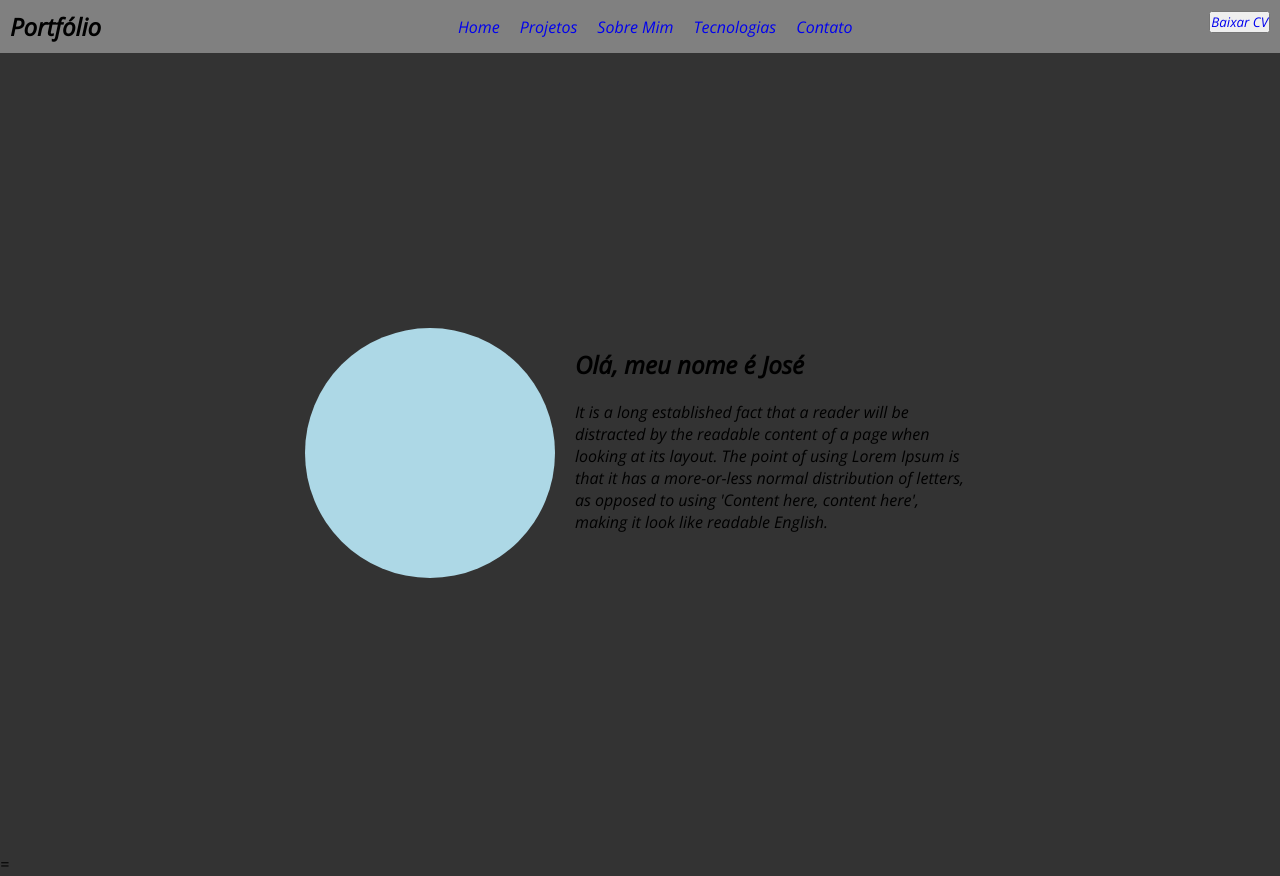
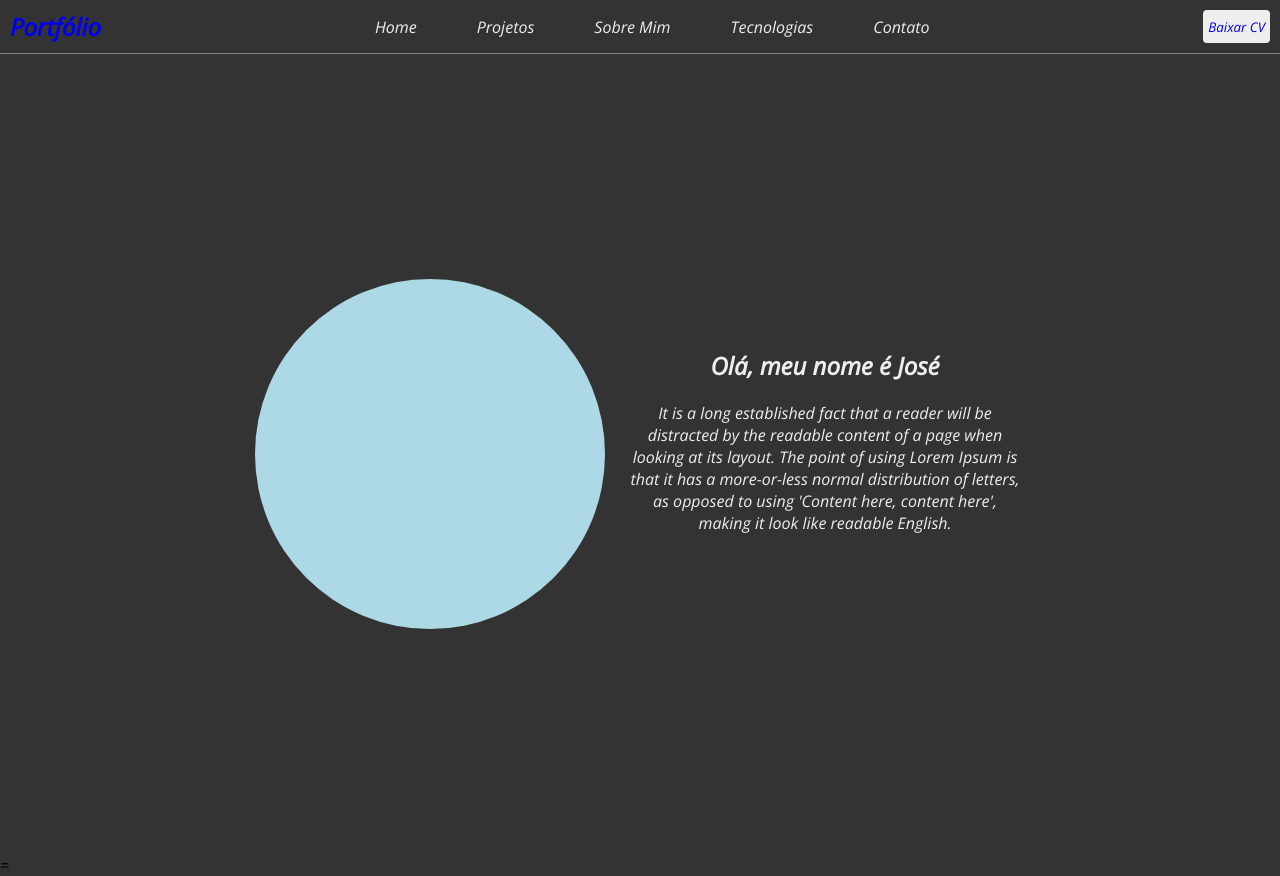
Before and after one commit to 38061027/portfolio, an Angular app: page / in a window 1280 px wide. Built offline with nearby package versions, Linux system fonts and the light colour scheme.

Commit message:
Colocando o transition nas colunas de projetos e estilizando o nav

```diff
--- a/src/app/app.component.ts
+++ b/src/app/app.component.ts
@@ -1,5 +1,5 @@
 import { Component, Output } from '@angular/core';
-import { SharedServiceService } from './shared-service.service';
+
 
 @Component({
   selector: 'app-root',
--- a/src/app/components/contato/contato.component.html
+++ b/src/app/components/contato/contato.component.html
@@ -5,7 +5,7 @@
     <header>
         <nav class="nav-bar">
             <div class="logo">
-                <h1>Portfólio</h1>
+                <h1><a routerLink="">Portfólio</a></h1>
             </div>
 
 
@@ -58,11 +58,11 @@
             </div>
 
                <div class="box-3">
-                <a href="https://www.linkedin.com/in/jos%C3%A9-augusto-36a38b22b/"><i class="fa-brands fa-linkedin"></i></a>
+                <a href="https://www.linkedin.com/in/jos%C3%A9-augusto-36a38b22b/" target="_blank"><i class="fa-brands fa-linkedin"></i></a>
 
                </div>
                <div class="box-3">
-                <a href="https://github.com/38061027"><i class="fa-brands fa-github"></i></a>
+                <a href="https://github.com/38061027" target="_blank"><i class="fa-brands fa-github"></i></a>
                 <p>https://github.com/38061027</p>
                </div>
                <div class="box-3">
--- a/src/app/components/home/home.component.css
+++ b/src/app/components/home/home.component.css
@@ -25,7 +25,7 @@ section {
   flex-direction: row;
   justify-content: center;
   gap: 20px;
-
+  align-items: center;
   flex-wrap: wrap;
 
 }
@@ -36,8 +36,8 @@ section {
 
   background: lightblue;
   border-radius: 50%;
-  width: 250px;
-  height: 250px;
+  width: 350px;
+  height: 350px;
 }
 
 
@@ -53,9 +53,28 @@ section {
   display: flex;
   flex-direction: column;
   gap: 20px;
-
+  color: #eee;
+  text-align: center;
 }
 
 .section-1 section .texto h1 {
   margin-top: 20px;
+
 }
+
+
+
+@media screen and (max-width: 730px){
+
+
+  .section-1 section .circulo {
+
+
+    background: lightblue;
+    border-radius: 50%;
+    width: 250px;
+    height: 250px;
+  }
+
+
+}
--- a/src/app/components/home/home.component.html
+++ b/src/app/components/home/home.component.html
@@ -6,7 +6,7 @@
     <header>
         <nav class="nav-bar">
             <div class="logo">
-                <h1>Portfólio</h1>
+                <h1><a routerLink="">Portfólio</a></h1>
             </div>
 
 
--- a/src/app/components/projetos/projetos.component.css
+++ b/src/app/components/projetos/projetos.component.css
@@ -9,6 +9,7 @@
     flex-direction: column;
     border-top: 1px solid gray;
 }
+
 
 
 .section-2 .container-box-2{
@@ -63,6 +64,7 @@ justify-content: center;
 
 .section-2 .container-box .container-box-1 .box-1{
     width: 250px;
+
     background: #9a9a9a;
     padding: 10px;
     display: flex;
@@ -74,8 +76,10 @@ justify-content: center;
 }
 
 .section-2 .container-box .container-box-1 .box-1:hover{
-    box-shadow: 10px 5px 5px #000000;
-    transition: 0.5s;
+    height: 350px;
+    width: 260px;
+    transition: 1s;
+
 }
 
 .section-2 .container-box .container-box-1 .box-1 button{
--- a/src/app/components/projetos/projetos.component.html
+++ b/src/app/components/projetos/projetos.component.html
@@ -2,7 +2,7 @@
     <header>
         <nav class="nav-bar">
             <div class="logo">
-                <h1>Portfólio</h1>
+                <h1><a routerLink="">Portfólio</a></h1>
             </div>
 
 
--- a/src/app/components/sobre/sobre.component.html
+++ b/src/app/components/sobre/sobre.component.html
@@ -3,7 +3,7 @@
     <header>
         <nav class="nav-bar">
             <div class="logo">
-                <h1>Portfólio</h1>
+                <h1><a routerLink="">Portfólio</a></h1>
             </div>
 
 
--- a/src/app/components/tecnologias/tecnologias.component.html
+++ b/src/app/components/tecnologias/tecnologias.component.html
@@ -3,7 +3,7 @@
     <header>
         <nav class="nav-bar">
             <div class="logo">
-                <h1>Portfólio</h1>
+                <h1><a routerLink="">Portfólio</a></h1>
             </div>
 
 
--- a/src/styles.css
+++ b/src/styles.css
@@ -6,7 +6,7 @@
 }
 
 header {
-    background-color: gray;
+    background-color: #333;
 
   }
 
@@ -15,6 +15,7 @@ header {
     display: flex;
     justify-content: space-between;
     padding: 10px;
+    border-bottom: 1px solid #808080;
   }
 
   .logo {
@@ -32,8 +33,22 @@ header {
   .nav-list ul {
     display: flex;
     justify-content: center;
-    gap: 20px;
+  gap: 30px;
   }
+
+  .nav-list ul li a{
+   color: #eee;
+   margin: 10px;
+   padding: 5px;
+   border-radius: 10px ;
+  }
+
+  .nav-list ul li a:hover{
+    background-color: #000000;
+    color: #eee;
+    transition: 1s;
+  }
+
 
 
   .menu-icon {
@@ -46,7 +61,23 @@ header {
 
 
 
-  @media screen and (max-width: 730px) {
+  .button-cv{
+    display: flex;
+  }
+
+
+.button-cv button{
+
+  background-color: #eee;
+  border: transparent;
+  padding: 5px;
+  border-radius: 4px;
+  }
+
+
+
+
+  @media screen and (max-width: 800px) {
 
 
 
```
